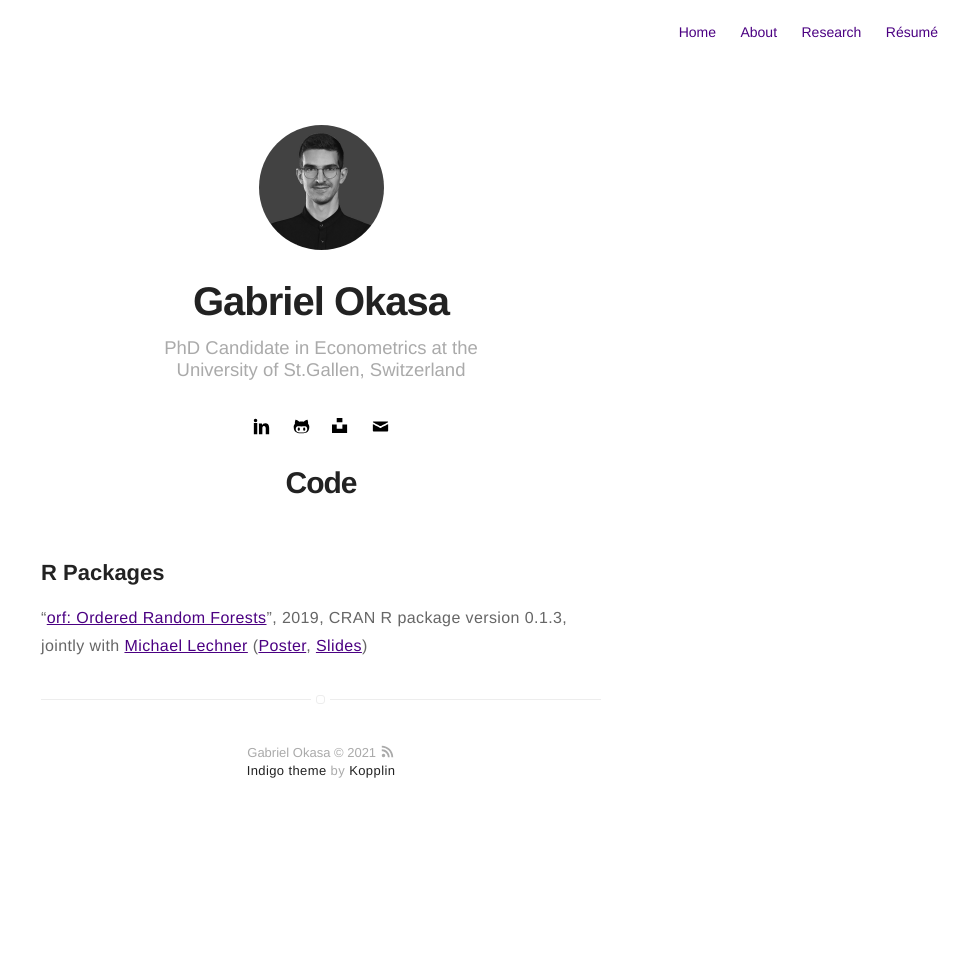
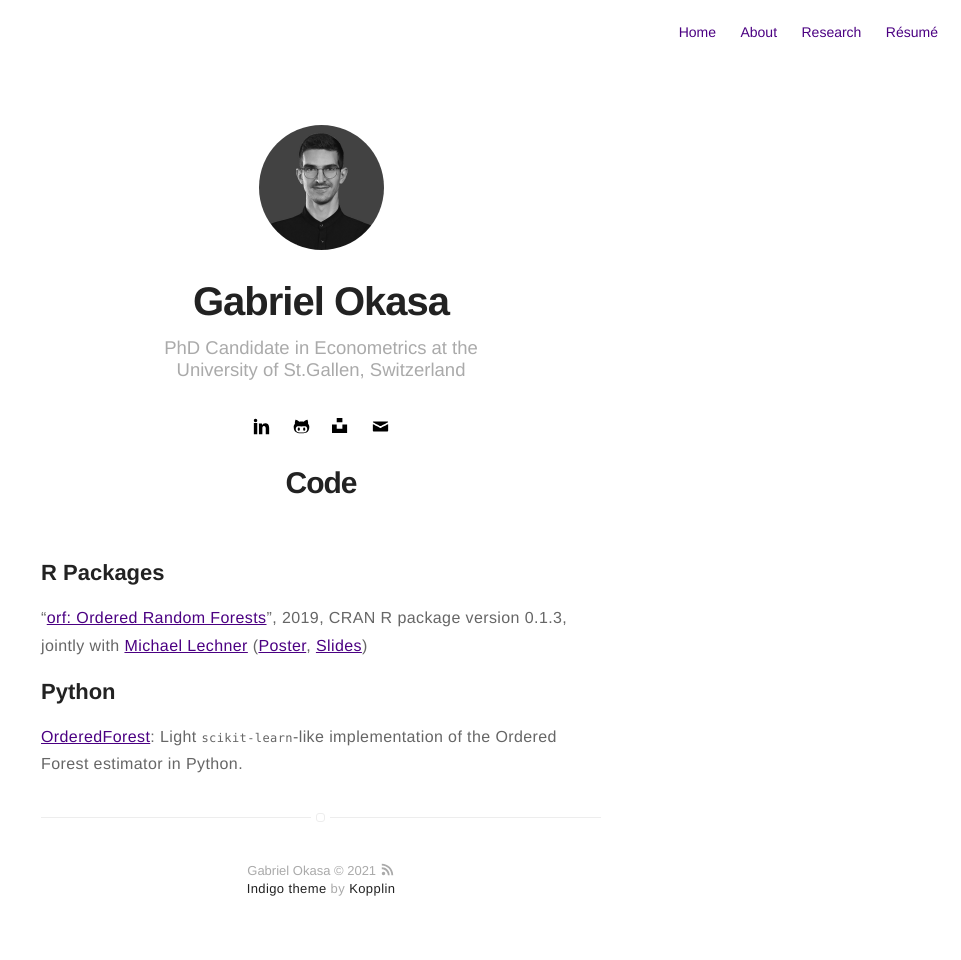
Before and after one commit to okasag/okasag.github.io, a Jekyll site: the page built from code.md, in a window 1280 px wide. Shown: the whole page, without its empty margins (319-1280 px from the left). Built offline with Jekyll 4.4.1, drawn with Linux system fonts in a browser that asks for light colours; before the commit the page ends 900 px from its top, so only the background shows below that.

Commit message:
added python orf

```diff
--- a/code.md
+++ b/code.md
@@ -8,3 +8,7 @@ layout: page
 ## R Packages
 
 "[orf: Ordered Random Forests](https://CRAN.R-project.org/package=orf)", 2019, CRAN R package version 0.1.3, jointly with [Michael Lechner](https://www.michael-lechner.eu/) ([Poster]({{ site.url }}/assets/pdf/orf_erum_poster_okasa.pdf), [Slides]({{ site.url }}/assets/pdf/orf_erum_milano_okasa.pdf))
+
+## Python
+
+[OrderedForest](https://github.com/okasag/OrderedForest): Light `scikit-learn`-like implementation of the Ordered Forest estimator in Python.
```
